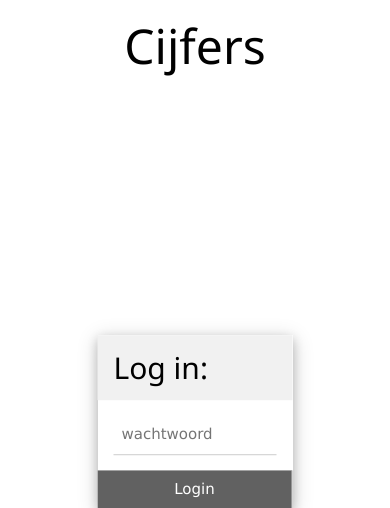
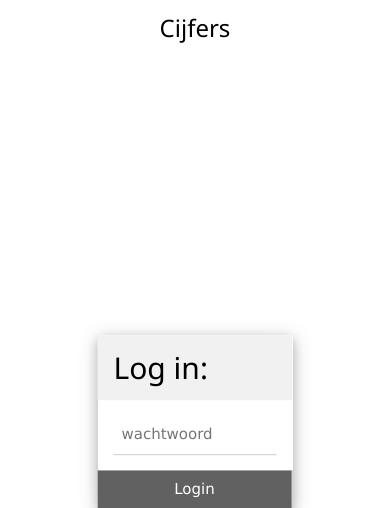
Before and after one commit to TristanLaan/cijfersoverzicht, a PHP site: page / in a window 390 px wide. Shown: the top 508 px of the page. Run offline with PHP 8.4, Linux system fonts and the light colour scheme.

Commit message:
Viewport toegevoegd voor inlog pagina's

```diff
--- a/login.php
+++ b/login.php
@@ -38,6 +38,7 @@ if ($_SESSION[$session] == null) //weergeven als niet is ingelogd
     <head>
         <title>Login om cijfers te zien - <?php echo $title; ?></title>
         <link rel="stylesheet" href="https://www.w3schools.com/w3css/4/w3.css">
+        <meta name="viewport" content="width=device-width, initial-scale=1.0">
         <script>
             function loginsite() {
                 const pass = document.getElementById("password").value;
@@ -70,10 +71,36 @@ if ($_SESSION[$session] == null) //weergeven als niet is ingelogd
                 xhttp.send("password=" + pass);
             }
         </script>
+
+        <style>
+            @media only screen and (max-width: 850px) {
+                .titel-tekst {
+                    font-size: 40px!important;
+                }
+            }
+
+            @media only screen and (max-width: 725px) {
+                .titel-tekst {
+                    font-size: 32px!important;
+                }
+            }
+
+            @media only screen and (max-width: 575px) {
+                .titel-tekst {
+                    font-size: 28px!important;
+                }
+            }
+
+            @media only screen and (max-width: 500px) {
+                .titel-tekst {
+                    font-size: 24px!important;
+                }
+            }
+        </style>
     </head>
     <body>
     <div class="w3-display-topmiddle">
-        <h1 class="w3-xxxlarge"><?php echo $title; ?></h1>
+        <h1 class="w3-xxxlarge titel-tekst"><?php echo $title; ?></h1>
     </div>
 
     <div class="w3-display-middle">
```
Also changed, not shown: login_admin.php (+28 -1 lines).
